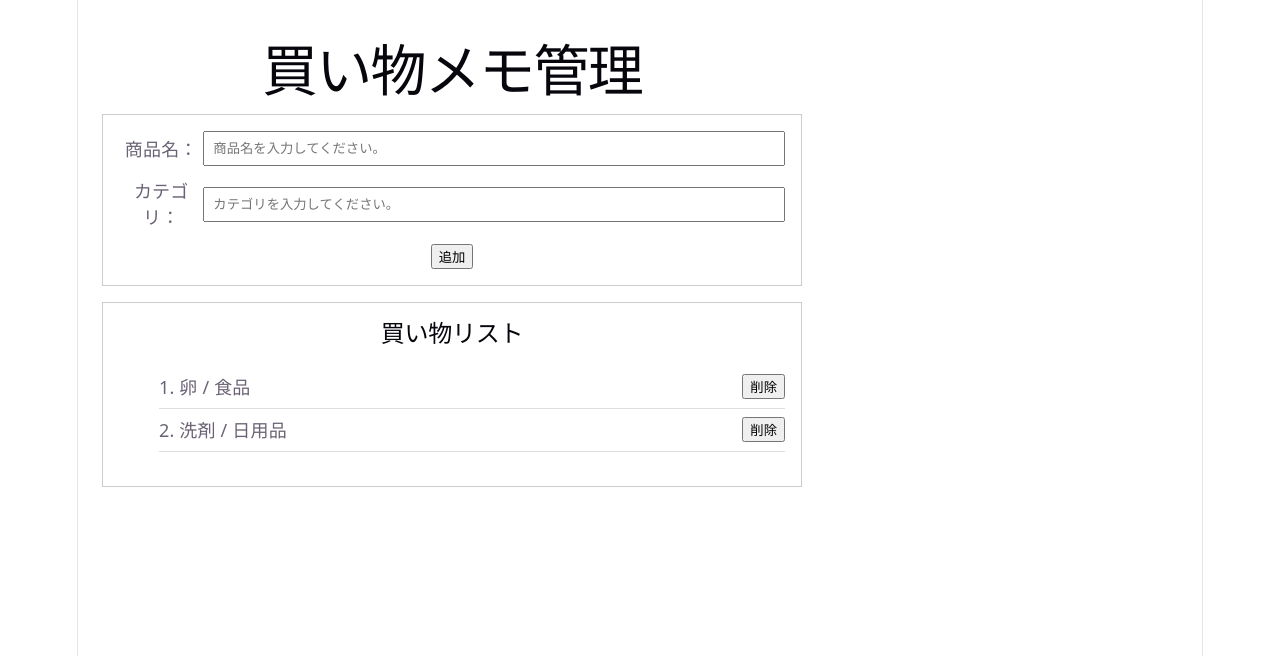
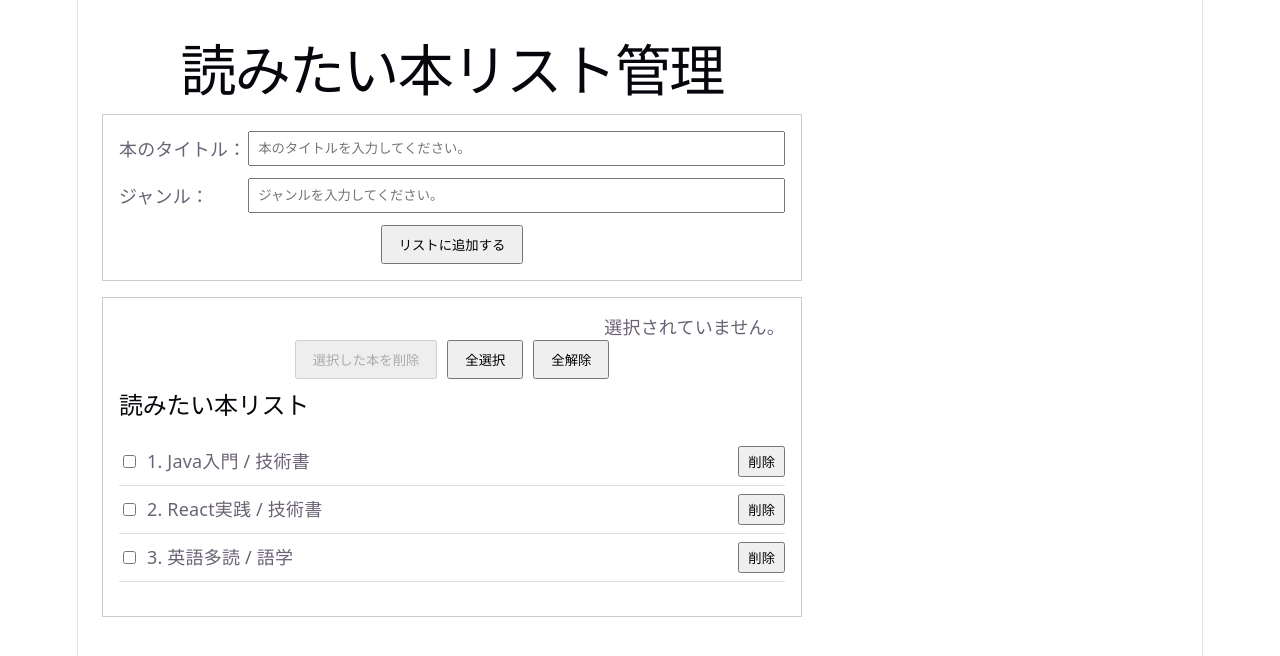
Before and after one commit to Rina-trabajo99/react-practice, a React (Vite) app in the folder react-basic-practice/: page / in a window 1280 px wide. Shown: the top 656 px of the page. Built offline with nearby package versions, Linux system fonts and the light colour scheme.

Commit message:
feat: add selectable book list app

```diff
--- a/react-basic-practice/src/App.css
+++ b/react-basic-practice/src/App.css
@@ -16,12 +16,17 @@
 }
 
 .form-label {
-  width: 100px;
+  width: 20%;
+  text-align: left;
 }
 
 .form-input {
-  width: 100%;
+  width: 80%;
   padding: 8px;
+}
+
+.add-button {
+  padding: 8px 16px;
 }
 
 .message-section {
@@ -41,6 +46,29 @@
   padding: 16px;
 }
 
+.selected-item-status {
+  text-align: right;
+}
+
+.list-header {
+  display: flex;
+  justify-content: space-between;
+  align-items: center;
+}
+
+.select-button {
+  padding: 8px 16px;
+  margin-bottom: 12px;
+}
+
+.button-space {
+  margin: 0 10px;
+}
+
+.item-list {
+  padding-left: 0;
+}
+
 .item-row {
   display: flex;
   justify-content: space-between;
@@ -49,3 +77,13 @@
   border-bottom: 1px solid #ddd;
   padding: 8px 0;
 }
+
+.item-main {
+  display: flex;
+  align-items: center;
+  gap: 8px;
+}
+
+.delete-button {
+  padding: 4px 8px;
+}
--- a/react-basic-practice/src/App.tsx
+++ b/react-basic-practice/src/App.tsx
@@ -1,80 +1,132 @@
 import { useState } from "react";
 import "./App.css";
 
-type ProductItems = {
+type BookItem = {
   id: number;
-  name: string;
-  category: string;
+  title: string;
+  genre: string;
 };
 
 function App() {
-  const [productName, setProductName] = useState("");
-  const [category, setCategory] = useState("");
-  const [items, setItems] = useState<ProductItems[]>([
-    { id: 1, name: "卵", category: "食品" },
-    { id: 2, name: "洗剤", category: "日用品" },
+  //ステートの定義
+  const [title, setTitle] = useState("");
+  const [genre, setGenre] = useState("");
+  const [bookLists, setBookLists] = useState<BookItem[]>([
+    { id: 1, title: "Java入門", genre: "技術書" },
+    { id: 2, title: "React実践", genre: "技術書" },
+    { id: 3, title: "英語多読", genre: "語学" },
   ]);
+  const [selectedItems, setSelectedItems] = useState<number[]>([]);
   const [errorMsg, setErrorMsg] = useState("");
   const [successMsg, setSuccessMsg] = useState("");
 
-  const handleAddItem = () => {
+  //追加ボタン押下時の処理
+  const handleAddBook = () => {
     setSuccessMsg("");
 
-    if (productName.trim() === "") {
-      setErrorMsg("商品名が入力されていません。");
+    if (title.trim() === "") {
+      setErrorMsg("本のタイトルを入力してください。");
+      return;
+    }
+    if (genre.trim() === "") {
+      setErrorMsg("ジャンルを入力してください。");
       return;
     }
 
-    if (category.trim() === "") {
-      setErrorMsg("カテゴリが入力されていません。");
-      return;
-    }
-
-    const newItem: ProductItems = {
+    const newItem = {
       id: Date.now(),
-      name: productName,
-      category,
+      title: title.trim(),
+      genre: genre.trim(),
     };
 
-    setItems([...items, newItem]);
-    setProductName("");
-    setCategory("");
+    setBookLists([...bookLists, newItem]);
+    setTitle("");
+    setGenre("");
     setErrorMsg("");
-    setSuccessMsg("追加しました。");
+    setSuccessMsg("登録しました。");
   };
 
-  const handleDeleteItem = (deleteId: number) => {
-    const newItems = items.filter((item) => item.id !== deleteId);
-    setItems(newItems);
+  //個別削除ボタン押下時の処理
+  const handleDeleteBook = (deleteId: number) => {
+    const newBookLists = bookLists.filter(
+      (bookItem) => bookItem.id !== deleteId,
+    );
+    const newSelectedItems = selectedItems.filter((id) => id !== deleteId);
+    setBookLists(newBookLists);
+    setSelectedItems(newSelectedItems);
     setErrorMsg("");
     setSuccessMsg("削除しました。");
   };
 
+  //チェックボックスのチェック切り替え処理
+  const handleToggleSelect = (targetId: number) => {
+    if (selectedItems.includes(targetId)) {
+      const newSelectedItems = selectedItems.filter((id) => id !== targetId);
+      setSelectedItems(newSelectedItems);
+    } else {
+      setSelectedItems([...selectedItems, targetId]);
+    }
+  };
+
+  //複数選択削除処理
+  const handleDeleteSelected = () => {
+    setSuccessMsg("");
+
+    if (selectedItems.length === 0) {
+      setErrorMsg("削除する本を選択してください。");
+      return;
+    }
+
+    const newBookLists = bookLists.filter(
+      (item) => !selectedItems.includes(item.id),
+    );
+    setBookLists(newBookLists);
+    setSelectedItems([]);
+    setErrorMsg("");
+    setSuccessMsg("選択した本を削除しました。");
+  };
+
+  //全選択処理
+  const handleSelectAll = () => {
+    setSelectedItems(bookLists.map((item) => item.id));
+    setErrorMsg("");
+    setSuccessMsg("");
+  };
+
+  //全解除処理
+  const handleClearSelect = () => {
+    setSelectedItems([]);
+    setErrorMsg("");
+    setSuccessMsg("");
+  };
+
   return (
     <div className="app">
-      <h1>買い物メモ管理</h1>
+      <h1>読みたい本リスト管理</h1>
 
       <section className="form-section">
         <div className="form-row">
-          <label className="form-label">商品名：</label>
+          <label className="form-label">本のタイトル：</label>
           <input
+            type="text"
             className="form-input"
-            value={productName}
-            onChange={(e) => setProductName(e.target.value)}
-            placeholder="商品名を入力してください。"
+            value={title}
+            onChange={(e) => setTitle(e.target.value)}
+            placeholder="本のタイトルを入力してください。"
           />
         </div>
         <div className="form-row">
-          <label className="form-label">カテゴリ：</label>
+          <label className="form-label">ジャンル：</label>
           <input
+            type="text"
             className="form-input"
-            value={category}
-            onChange={(e) => setCategory(e.target.value)}
-            placeholder="カテゴリを入力してください。"
+            value={genre}
+            onChange={(e) => setGenre(e.target.value)}
+            placeholder="ジャンルを入力してください。"
           />
         </div>
-        <button className="add-button" onClick={handleAddItem}>
-          追加
+        <button className="add-button" onClick={handleAddBook}>
+          リストに追加する
         </button>
       </section>
 
@@ -84,25 +136,61 @@ function App() {
       </section>
 
       <section className="list-section">
-        <h2>買い物リスト</h2>
-        {items.length == 0 ? (
-          <p>登録されているリストがありません。</p>
+        <div>
+          {selectedItems.length === 0 ? (
+            <p className="selected-item-status">選択されていません。</p>
           ) : (
+            <p className="selected-item-status">
+              選択中：{selectedItems.length}件
+            </p>
+          )}
+        </div>
+        <div>
+          <button
+            className="select-button"
+            onClick={handleDeleteSelected}
+            disabled={selectedItems.length === 0}
+          >
+            選択した本を削除
+          </button>
+          <button
+            className="select-button button-space"
+            onClick={handleSelectAll}
+          >
+            全選択
+          </button>
+          <button className="select-button" onClick={handleClearSelect}>
+            全解除
+          </button>
+        </div>
+        {bookLists.length === 0 ? (
+          <p className="empty-message">読みたい本はまだ登録されていません。</p>
+        ) : (
+          <div>
+            <h2 className="list-header">読みたい本リスト</h2>
             <ul className="item-list">
-            {items.map((item, index) => (
+              {bookLists.map((item, index) => (
                 <li className="item-row" key={item.id}>
+                  <div className="item-main">
+                    <input
+                      type="checkbox"
+                      checked={selectedItems.includes(item.id)}
+                      onChange={() => handleToggleSelect(item.id)}
+                    />
                     <span>
-                  {index + 1}. {item.name} / {item.category}
+                      {index + 1}. {item.title} / {item.genre}
                     </span>
+                  </div>
                   <button
                     className="delete-button"
-                  onClick={() => handleDeleteItem(item.id)}
+                    onClick={() => handleDeleteBook(item.id)}
                   >
                     削除
                   </button>
                 </li>
               ))}
             </ul>
+          </div>
         )}
       </section>
     </div>
```
Lines whose indentation alone changed are shown as unchanged.
